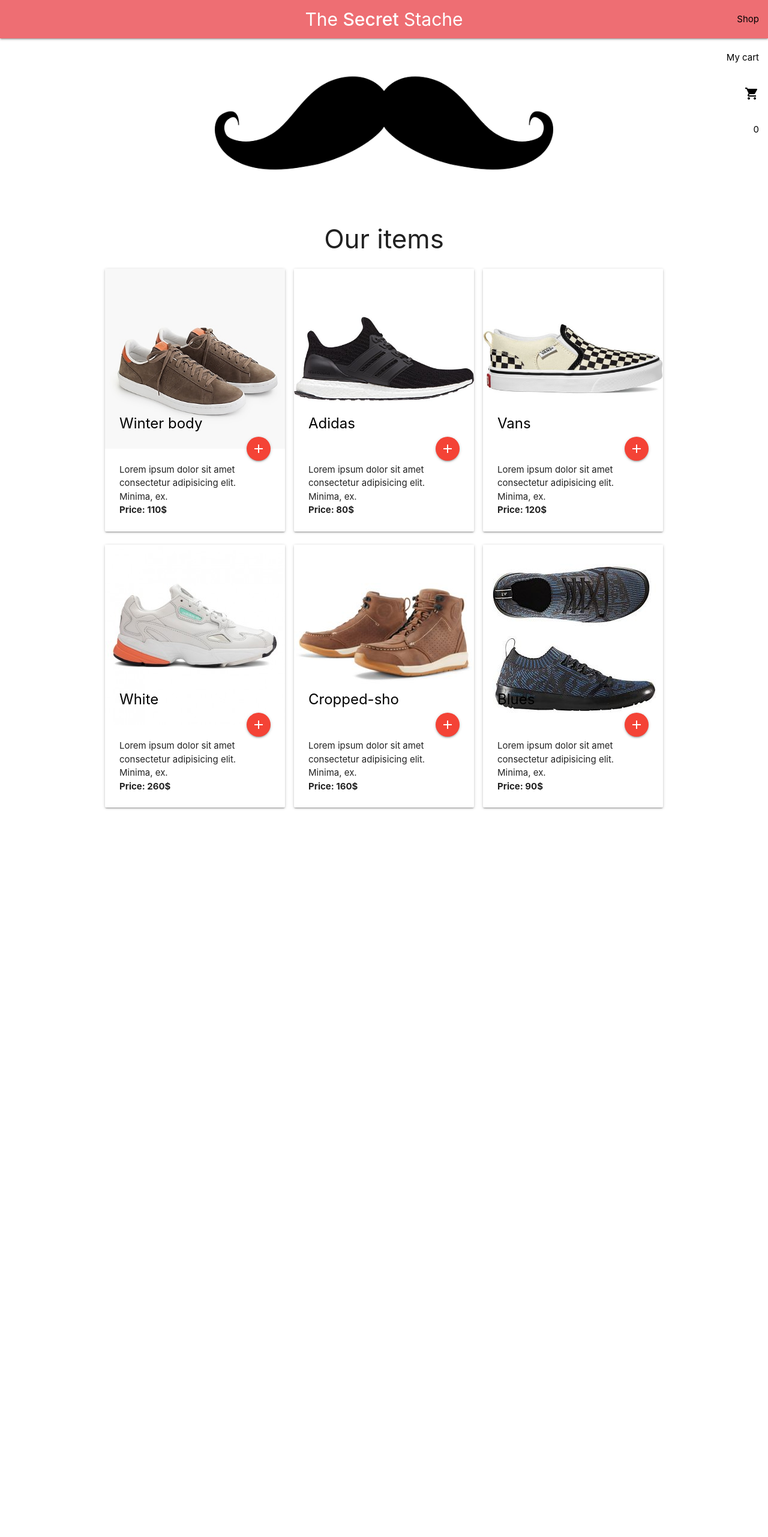
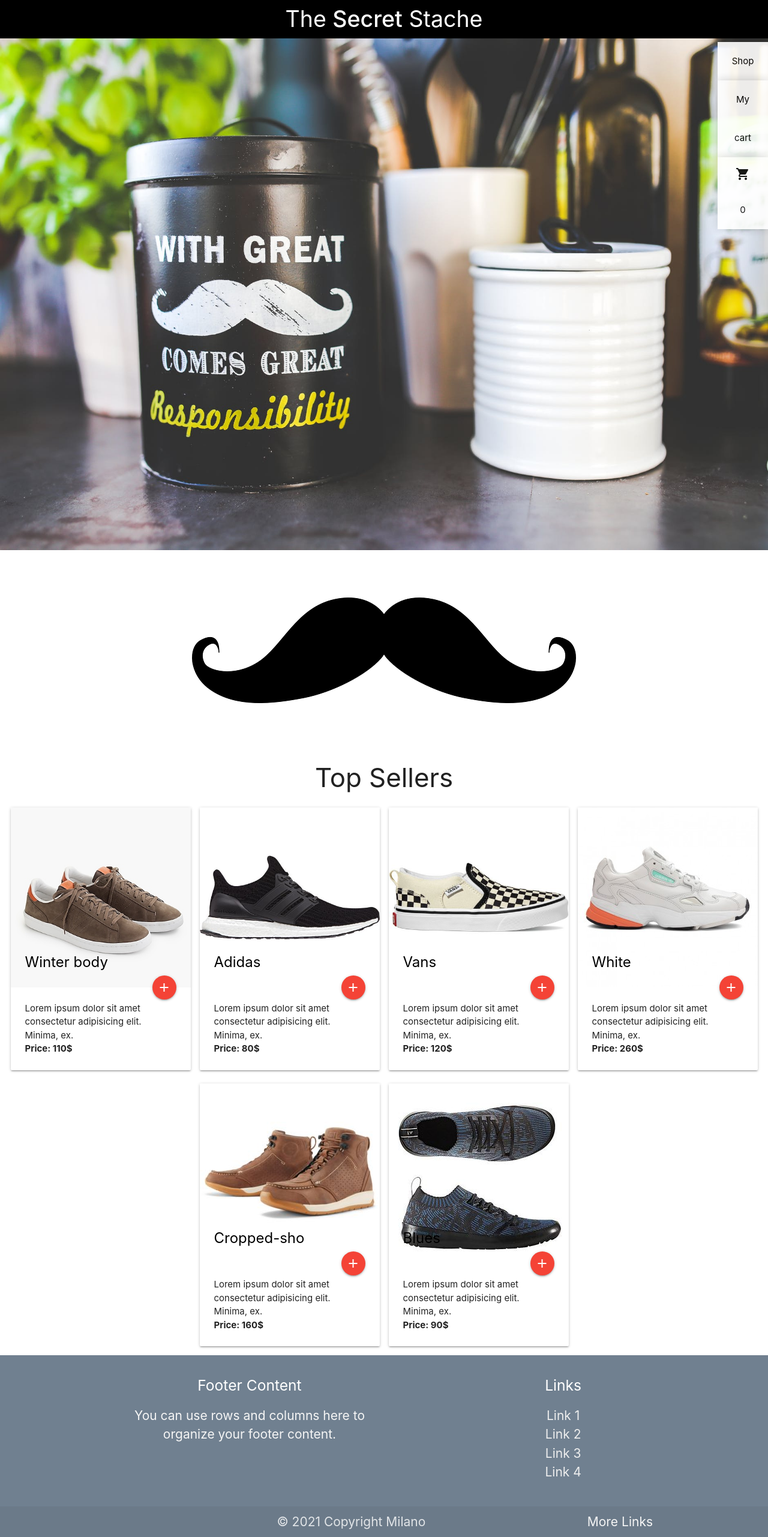
Before and after one commit to milano12345/speakerSource, a React (Create React App) app in the folder shopping-cart/: page / in a window 1280 px wide. Shown: the whole page at 60% size. Before the commit the page ends 1361 px from the top, so only its background shows below. Built offline with nearby package versions, Linux system fonts and the light colour scheme.

Commit message:
added logo/footer

```diff
--- a/shopping-cart/src/App.js
+++ b/shopping-cart/src/App.js
@@ -3,7 +3,7 @@
 import Navbar from './components/Navbar'
 import Home from './components/Home'
 import Cart from './components/Cart'
-import Header from './components/Header'
+import Footer from './components/Footer'
 
 class App extends Component {
   render() {
@@ -15,6 +15,7 @@
                     <Route exact path="/" component={Home}/>
                     <Route path="/cart" component={Cart}/>
                   </Switch>
+                  <Footer/>
              </div>
        </BrowserRouter>
 
--- /dev/null
+++ b/shopping-cart/src/components/Footer.js
@@ -0,0 +1,34 @@
+import React from "react";
+
+const Footer = () => (
+  <div className="footer">
+<footer class="page-footer">
+<div class="container">
+  <div class="row">
+    <div class="col l6 s12">
+      <h5 class="white-text">Footer Content</h5>
+      <p class="grey-text text-lighten-4">You can use rows and columns here to organize your footer content.</p>
+    </div>
+    <div class="col l4 offset-l2 s12">
+      <h5 class="white-text">Links</h5>
+      <ul>
+        <li><a class="grey-text text-lighten-3" href="#!">Link 1</a></li>
+        <li><a class="grey-text text-lighten-3" href="#!">Link 2</a></li>
+        <li><a class="grey-text text-lighten-3" href="#!">Link 3</a></li>
+        <li><a class="grey-text text-lighten-3" href="#!">Link 4</a></li>
+      </ul>
+    </div>
+  </div>
+</div>
+<div class="footer-copyright">
+  <div class="container">
+  © 2021 Copyright Milano
+  <a class="grey-text text-lighten-4 right" href="#!">More Links</a>
+  </div>
+</div>
+</footer>
+</div>
+
+);
+
+export default Footer;
--- a/shopping-cart/src/components/Header.js
+++ /dev/null
@@ -1,59 +0,0 @@
-import React from "react";
-import logo from "../images/mustache.png";
-
-class Header extends React.Component {
-  constructor(props) {
-    super(props);
-    this.state = {
-      animationClass: "test",
-    };
-    this.changeState = this.changeState.bind(this);
-  }
-
-  changeState() {
-    if (this.state.animationClass === "test") {
-      this.setState({
-        animationClass: "test paused",
-      });
-    } else {
-      this.setState({
-        animationClass: "test",
-      });
-    }
-  }
-  render() {
-    return (
-      <div className="header">
-        {/* <div className="imgcontainer">
-          <img
-            className="logo"
-            src={require("../images/milano.jpg")}
-            alt={"logo"}
-          />
-          <img
-            className="logo"
-            src={require("../images/milano.jpg")}
-            alt={"logo"}
-          />
-          <img
-            className="logo"
-            src={require("../images/milano.jpg")}
-            alt={"logo"}
-          />
-        </div> */}
-        <h1>
-          <div>The</div> <strong className="strong">Secret </strong>
-          <div className="margin">Stache</div>
-        </h1>
-        <h6>
-          Powered by: <strong className="strong2">Milano</strong>
-        </h6>
-        <div className={"logo-cnt"}>
-          <img className={"logo"} src={logo} alt="logo" />
-        </div>
-      </div>
-    );
-  }
-}
-
-export default Header;
--- a/shopping-cart/src/components/Home.js
+++ b/shopping-cart/src/components/Home.js
@@ -2,6 +2,7 @@
 import { connect } from 'react-redux'
 import { addToCart } from './actions/cartActions'
 import img from '../images/mustache.png'
+import img2 from '../images/cup.jpg'
 
 
 
@@ -36,8 +37,10 @@
         return(
 
             <div className="myBox">
+                 <img className={"cup"} src={img2}/>
                  <img className={"logo"} src={img}/>
-                <h3 className="center">Our items</h3>
+
+                <h3 className="center">Top Sellers</h3>
                 <div className="box">
                     {itemList}
                 </div>
--- a/shopping-cart/src/components/Navbar.js
+++ b/shopping-cart/src/components/Navbar.js
@@ -7,7 +7,6 @@
      render(){
          const length = this.props.items.length
     return(
-        <div className="navigation">
             <nav className="nav-wrapper">
                 <div className="container">
                     <Link to="/">
@@ -22,8 +21,6 @@
                 </div>
             </nav>
 
-   </div>
-
     )
      }
 }
--- a/shopping-cart/src/index.css
+++ b/shopping-cart/src/index.css
@@ -39,7 +39,7 @@
 .myBox {
     margin: 0 auto;
     max-width: 1280px;
-    width: 88%;
+    width: 100%;
 }
 
 .myBox2 {
@@ -51,17 +51,27 @@
     color:black
 }
 
+nav {
+    background-color: black;
+    font-size: 2.5rem;
+}
+
+.page-footer {
+    background-color: slategray;
+    font-size: 1.4rem;
+}
+
 .floater {
     position: fixed;
     width: 100%;
-    top: 0;
+    top: 70px;
     left: 0;
     display: flex;
     justify-content: flex-end;
     flex-direction: column;
     align-items: flex-end;
-    z-index: 1;
-    text-align: end;
+    z-index: 10;
+    text-align: center;
 }
 
 .box {
@@ -75,7 +85,6 @@
 
 .container {
     text-align: center;
-    font-size: 2rem;
 }
 
 .logo {
@@ -87,6 +96,24 @@
   animation-name: fadeIn, shake;
   animation-duration: 2000ms;
   animation-fill-mode: forwards;
+}
+
+.cup{
+    width: 100%;
+}
+nav ul a {
+    width: 5.6rem;
+    box-shadow: 0 0 1rem 0 rgba(0, 0, 0, .2);
+    z-index: 1;
+    opacity: .9;
+    background: white;
+
+}
+
+nav ul a:before {
+    box-shadow: inset 0 0 2000px rgba(255, 255, 255, .5);
+    filter: blur(10px);
+    z-index: 1;
 }
 
 @keyframes fadeIn {
```
Also changed, not shown: shopping-cart/src/images/cup.jpg (added).
